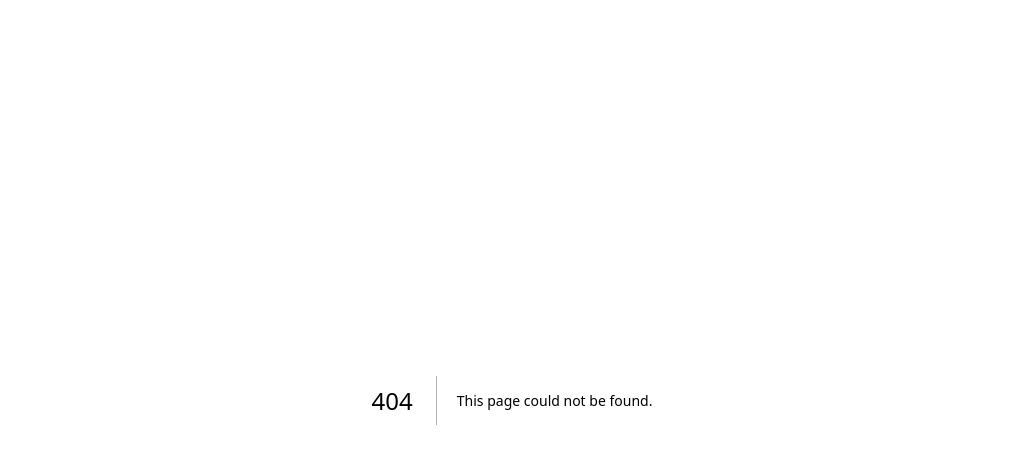
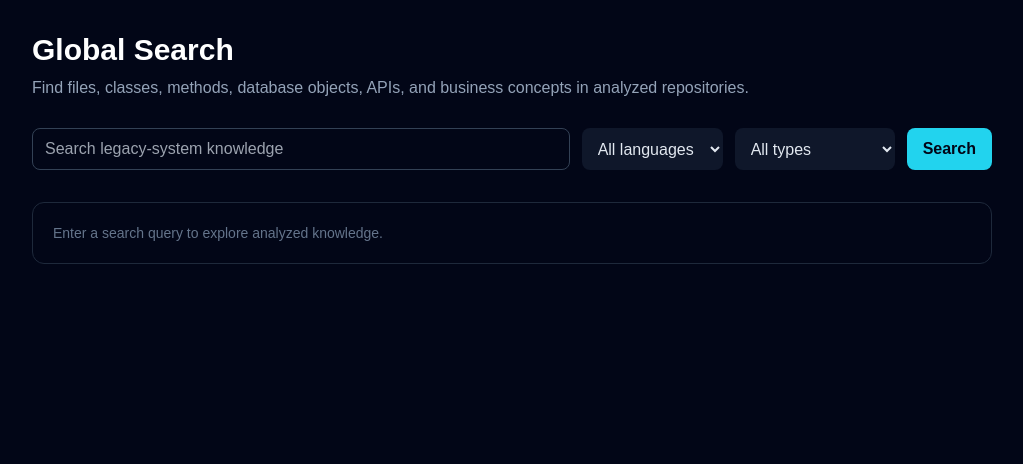
Before and after one commit to RCOA24/Ariadne, a Next.js app: page /search in a window 1280 px wide. Before the commit this address had no page. Shown: the top 464 px of the page, without its empty margins (128-1151 px from the left). Built offline with nearby package versions, Linux system fonts and the light colour scheme.

Commit message:
implementation of search

```diff
--- /dev/null
+++ b/src/app/api/search/route.ts
@@ -0,0 +1,20 @@
+import { NextResponse } from "next/server";
+import { SearchService } from "@/modules/analysis";
+export const runtime = "nodejs";
+export async function GET(request: Request) {
+  const params = new URL(request.url).searchParams;
+  const query = params.get("q") ?? "";
+  const filters = {
+    repositoryId: params.get("repository") ?? undefined,
+    language: params.get("language") ?? undefined,
+    fileType: params.get("fileType") ?? undefined,
+    symbolType: params.get("symbolType") ?? undefined,
+  };
+  return NextResponse.json(
+    await new SearchService().search(
+      query,
+      filters,
+      Number(params.get("limit") ?? 50),
+    ),
+  );
+}
--- /dev/null
+++ b/src/app/search/page.tsx
@@ -0,0 +1,4 @@
+import { GlobalSearch } from "@/components/search/global-search";
+export default function SearchPage() {
+  return <GlobalSearch />;
+}
--- /dev/null
+++ b/src/components/search/global-search.tsx
@@ -0,0 +1,93 @@
+"use client";
+import { FormEvent, useState } from "react";
+type Result = {
+  id: string;
+  type: string;
+  title: string;
+  subtitle: string;
+  repositoryId: string;
+  score: number;
+  language?: string;
+  symbolType?: string;
+};
+export function GlobalSearch() {
+  const [query, setQuery] = useState("");
+  const [results, setResults] = useState<Result[]>([]);
+  const [language, setLanguage] = useState("");
+  const [kind, setKind] = useState("");
+  const run = async (event: FormEvent) => {
+    event.preventDefault();
+    const params = new URLSearchParams({ q: query });
+    if (language) params.set("language", language);
+    if (kind) params.set("symbolType", kind);
+    const response = await fetch(`/api/search?${params}`);
+    if (response.ok) setResults(await response.json());
+  };
+  return (
+    <main className="mx-auto max-w-5xl p-8">
+      <h1 className="text-3xl font-semibold text-white">Global Search</h1>
+      <p className="mt-2 text-slate-400">
+        Find files, classes, methods, database objects, APIs, and business
+        concepts in analyzed repositories.
+      </p>
+      <form onSubmit={run} className="mt-7 flex flex-wrap gap-3">
+        <input
+          value={query}
+          onChange={(e) => setQuery(e.target.value)}
+          required
+          placeholder="Search legacy-system knowledge"
+          className="min-w-64 flex-1 rounded-lg border border-slate-700 bg-slate-950 px-3 py-2"
+        />
+        <select
+          value={language}
+          onChange={(e) => setLanguage(e.target.value)}
+          className="rounded-lg bg-slate-900 px-3"
+        >
+          <option value="">All languages</option>
+          <option>TypeScript</option>
+          <option>JavaScript</option>
+          <option>C#</option>
+          <option>SQL</option>
+        </select>
+        <select
+          value={kind}
+          onChange={(e) => setKind(e.target.value)}
+          className="rounded-lg bg-slate-900 px-3"
+        >
+          <option value="">All types</option>
+          <option value="class">Classes</option>
+          <option value="interface">Interfaces</option>
+          <option value="method">Methods</option>
+          <option value="database-object">Database tables</option>
+        </select>
+        <button className="rounded-lg bg-cyan-400 px-4 font-semibold text-slate-950">
+          Search
+        </button>
+      </form>
+      <div className="mt-8 divide-y divide-slate-800 rounded-xl border border-slate-800">
+        {results.map((result) => (
+          <a
+            key={`${result.type}:${result.id}`}
+            href={
+              result.type === "symbol"
+                ? `/repositories/${result.repositoryId}/knowledge`
+                : `/repositories/${result.repositoryId}/knowledge`
+            }
+            className="block p-4 hover:bg-slate-900"
+          >
+            <div className="flex justify-between">
+              <p className="font-medium text-cyan-300">{result.title}</p>
+              <span className="text-xs text-slate-500">{result.type}</span>
+            </div>
+            <p className="mt-1 text-sm text-slate-400">{result.subtitle}</p>
+          </a>
+        ))}
+        {results.length === 0 && (
+          <p className="p-5 text-sm text-slate-500">
+            Enter a search query to explore analyzed knowledge.
+          </p>
+        )}
+      </div>
+    </main>
+  );
+}
--- a/src/modules/analysis/application/index.ts
+++ b/src/modules/analysis/application/index.ts
@@ -3,3 +3,4 @@ export * from "./services/analysis-services";
 export * from "./analysis-orchestrator";
 export * from "./knowledge-query-service";
 export * from "./architecture-visualization-analyzer";
+export * from "./search-service";
--- /dev/null
+++ b/src/modules/analysis/application/search-service.ts
@@ -0,0 +1,100 @@
+import { analysisPrisma } from "../infrastructure/persistence/prisma-structured-knowledge-store";
+
+export interface SearchFilters {
+  readonly repositoryId?: string;
+  readonly language?: string;
+  readonly fileType?: string;
+  readonly symbolType?: string;
+}
+export interface SearchResult {
+  readonly id: string;
+  readonly type: "file" | "symbol";
+  readonly title: string;
+  readonly subtitle: string;
+  readonly repositoryId: string;
+  readonly score: number;
+  readonly language?: string;
+  readonly symbolType?: string;
+}
+export interface SemanticSearchPort {
+  search(input: {
+    readonly query: string;
+    readonly repositoryId?: string;
+    readonly limit: number;
+  }): Promise<readonly { readonly entityId: string; readonly score: number }[]>;
+}
+
+export class SearchService {
+  public async search(
+    query: string,
+    filters: SearchFilters = {},
+    limit = 50,
+  ): Promise<readonly SearchResult[]> {
+    const term = query.trim();
+    if (!term) return Object.freeze([]);
+    const take = Math.min(limit, 100);
+    const files = await analysisPrisma.codeFileRecord.findMany({
+      where: {
+        ...(filters.repositoryId ? { repositoryId: filters.repositoryId } : {}),
+        ...(filters.language ? { language: filters.language } : {}),
+        ...(filters.fileType
+          ? {
+              extension: filters.fileType.startsWith(".")
+                ? filters.fileType
+                : `.${filters.fileType}`,
+            }
+          : {}),
+        path: { contains: term, mode: "insensitive" },
+      },
+      take,
+    });
+    const symbols = await analysisPrisma.codeSymbolRecord.findMany({
+      where: {
+        ...(filters.repositoryId ? { repositoryId: filters.repositoryId } : {}),
+        ...(filters.symbolType ? { kind: filters.symbolType } : {}),
+        OR: [
+          { name: { contains: term, mode: "insensitive" } },
+          { qualifiedName: { contains: term, mode: "insensitive" } },
+        ],
+      },
+      include: { file: true },
+      take,
+    });
+    const normalized = term.toLowerCase();
+    const rank = (value: string) =>
+      value.toLowerCase() === normalized
+        ? 1
+        : value.toLowerCase().startsWith(normalized)
+          ? 0.8
+          : 0.55;
+    return Object.freeze(
+      [
+        ...files.map((file): SearchResult => ({
+          id: file.id,
+          type: "file",
+          title: file.path.split("/").at(-1) ?? file.path,
+          subtitle: file.path,
+          repositoryId: file.repositoryId,
+          score: rank(file.path),
+          language: file.language,
+        })),
+        ...symbols.map((symbol): SearchResult => ({
+          id: symbol.id,
+          type: "symbol",
+          title: symbol.name,
+          subtitle: `${symbol.kind} · ${symbol.file.path}:${symbol.line}`,
+          repositoryId: symbol.repositoryId,
+          score:
+            rank(symbol.name) + (symbol.kind === "database-object" ? 0.05 : 0),
+          language: symbol.file.language,
+          symbolType: symbol.kind,
+        })),
+      ]
+        .sort(
+          (left, right) =>
+            right.score - left.score || left.title.localeCompare(right.title),
+        )
+        .slice(0, take),
+    );
+  }
+}
```
